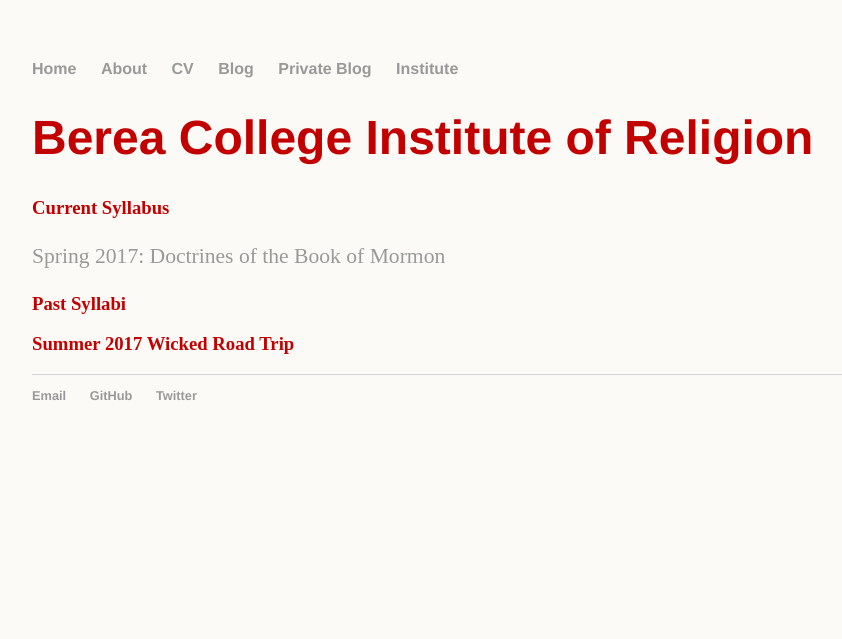
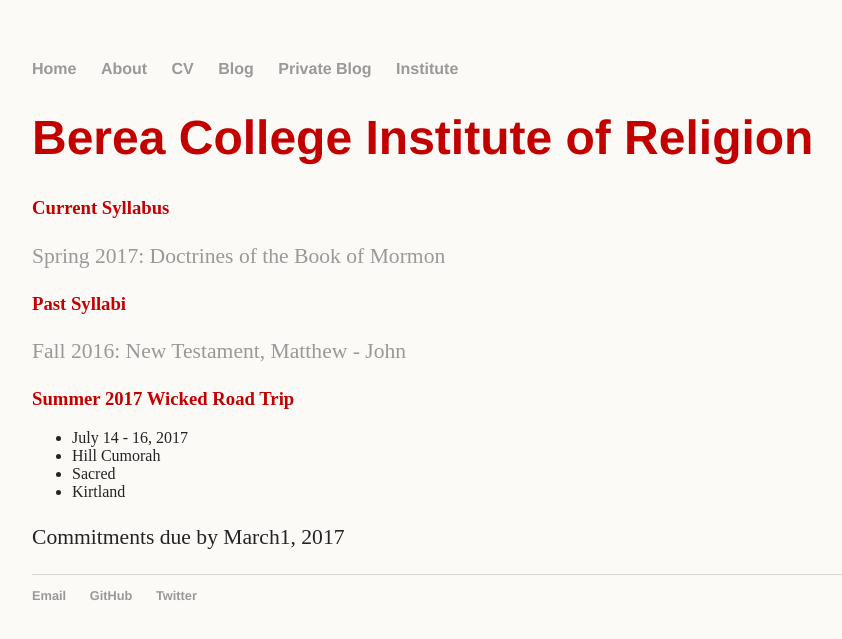
Before and after one commit to nutterb/nutterb.github.com, a Jekyll site: the page built from Institute/index.md, in a window 1280 px wide. Shown: the top 639 px of the page, without its empty margins (160-1002 px from the left). Built offline with Jekyll 4.4.1, drawn with Linux system fonts in a browser that asks for light colours; our own code applies the rules of GitHub Pages for plain Markdown files.

Commit message:
Update index.md

```diff
--- a/Institute/index.md
+++ b/Institute/index.md
@@ -9,5 +9,12 @@
 [Spring 2017: Doctrines of the Book of Mormon](Berea-Spring2017-Syllabus-1.pdf)
 
 ### Past Syllabi
+[Fall 2016: New Testament, Matthew - John](Berea Fall 2016.docx.pdf)
 
 ### Summer 2017 Wicked Road Trip
+* July 14 - 16, 2017
+* Hill Cumorah
+* Sacred
+* Kirtland
+
+Commitments due by March1, 2017
```
